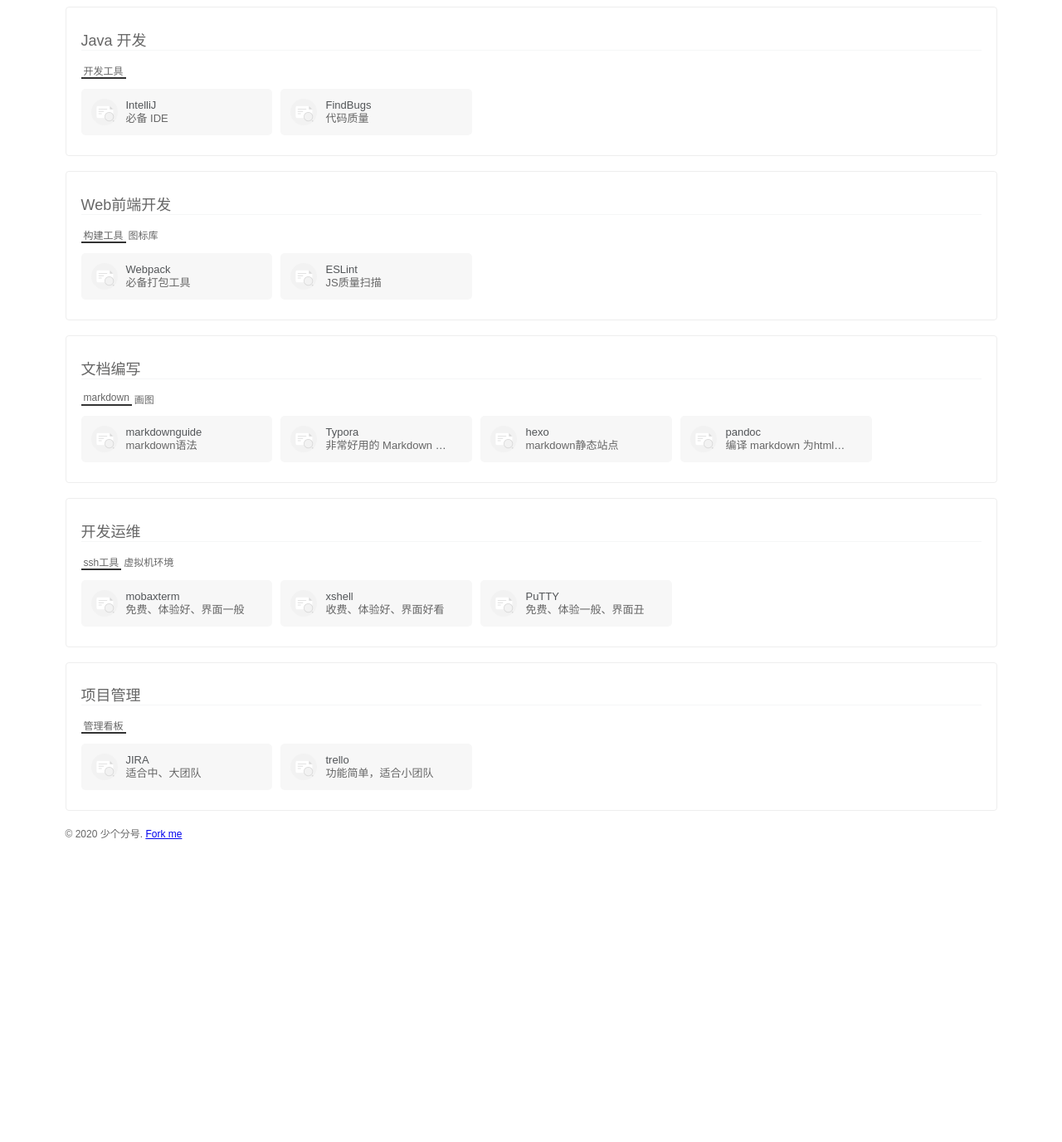
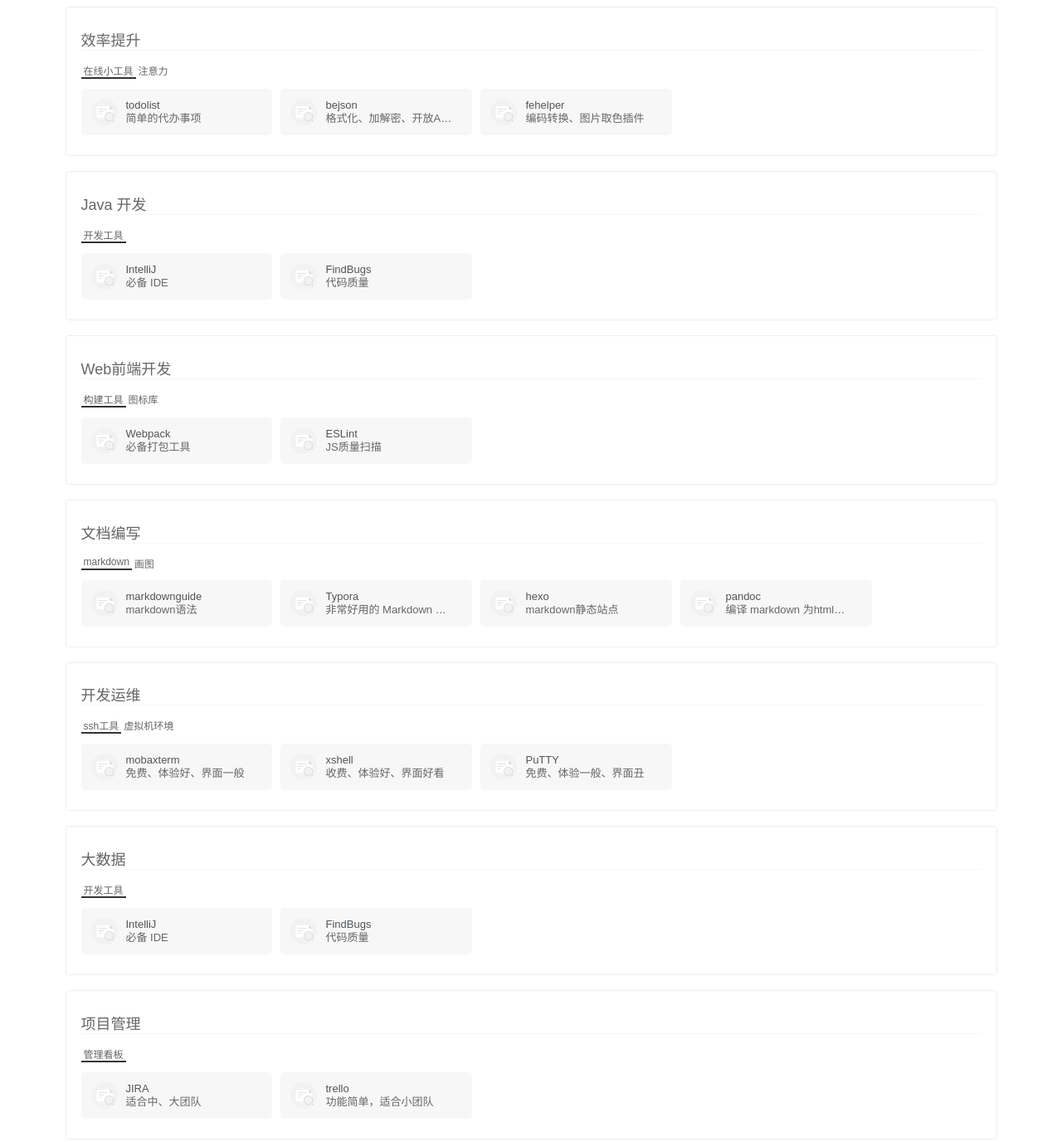
Before and after one commit to linksgo2011/developer-tools, a website: page docs/index.html in a window 1280 px wide. Shown: the top 1376 px of the page at 83% size. Before the commit the page ends 1020 px from the top, so only its background shows below. Drawn offline with Linux system fonts and the light colour scheme.

Commit message:
generate website on `date +%y%m%d`

```diff
--- a/docs/index.html
+++ b/docs/index.html
@@ -139,6 +139,82 @@
 </head>
 <body>
 <div class="container clearfix">
+
+    <section class="section domain">
+        <h2>效率提升</h2>
+        <div class="tab">
+            <dl class="tab-header">
+
+                <dd class="title active">
+                    在线小工具
+                </dd>
+
+                <dd class="title ">
+                    注意力
+                </dd>
+
+            </dl>
+            <div class="tab-content">
+
+                <ul class="candidates active">
+
+                    <li>
+                        <a href="http://todo.printf.cn/" target="_blank">
+                            <img src="./icons/default.png" height="32" width="32"
+                                 alt="">
+                            <div class="intro">
+                                todolist
+                                <br>
+                                <span>简单的代办事项</span>
+                            </div>
+                        </a>
+                    </li>
+
+                    <li>
+                        <a href="http://www.bejson.com/" target="_blank">
+                            <img src="./icons/default.png" height="32" width="32"
+                                 alt="">
+                            <div class="intro">
+                                bejson
+                                <br>
+                                <span>格式化、加解密、开放API查询</span>
+                            </div>
+                        </a>
+                    </li>
+
+                    <li>
+                        <a href="https://www.baidufe.com/fehelper/index/index.html" target="_blank">
+                            <img src="./icons/default.png" height="32" width="32"
+                                 alt="">
+                            <div class="intro">
+                                fehelper
+                                <br>
+                                <span>编码转换、图片取色插件</span>
+                            </div>
+                        </a>
+                    </li>
+
+                </ul>
+
+                <ul class="candidates ">
+
+                    <li>
+                        <a href="https://chrome.google.com/webstore/detail/strict-workflow/cgmnfnmlficgeijcalkgnnkigkefkbhd" target="_blank">
+                            <img src="./icons/default.png" height="32" width="32"
+                                 alt="">
+                            <div class="intro">
+                                Strict Workflow
+                                <br>
+                                <span>番茄工作插件</span>
+                            </div>
+                        </a>
+                    </li>
+
+                </ul>
+
+            </div>
+        </div>
+    </section>
 
     <section class="section domain">
         <h2>Java 开发</h2>
@@ -473,6 +549,50 @@
     </section>
 
     <section class="section domain">
+        <h2>大数据</h2>
+        <div class="tab">
+            <dl class="tab-header">
+
+                <dd class="title active">
+                    开发工具
+                </dd>
+
+            </dl>
+            <div class="tab-content">
+
+                <ul class="candidates active">
+
+                    <li>
+                        <a href="https://www.atlassian.com/software/jira" target="_blank">
+                            <img src="./icons/default.png" height="32" width="32"
+                                 alt="">
+                            <div class="intro">
+                                IntelliJ
+                                <br>
+                                <span>必备 IDE</span>
+                            </div>
+                        </a>
+                    </li>
+
+                    <li>
+                        <a href="https://trello.com/" target="_blank">
+                            <img src="./icons/default.png" height="32" width="32"
+                                 alt="">
+                            <div class="intro">
+                                FindBugs
+                                <br>
+                                <span>代码质量</span>
+                            </div>
+                        </a>
+                    </li>
+
+                </ul>
+
+            </div>
+        </div>
+    </section>
+
+    <section class="section domain">
         <h2>项目管理</h2>
         <div class="tab">
             <dl class="tab-header">
```
Also changed, not shown: main.yaml (+32 -0 lines).
